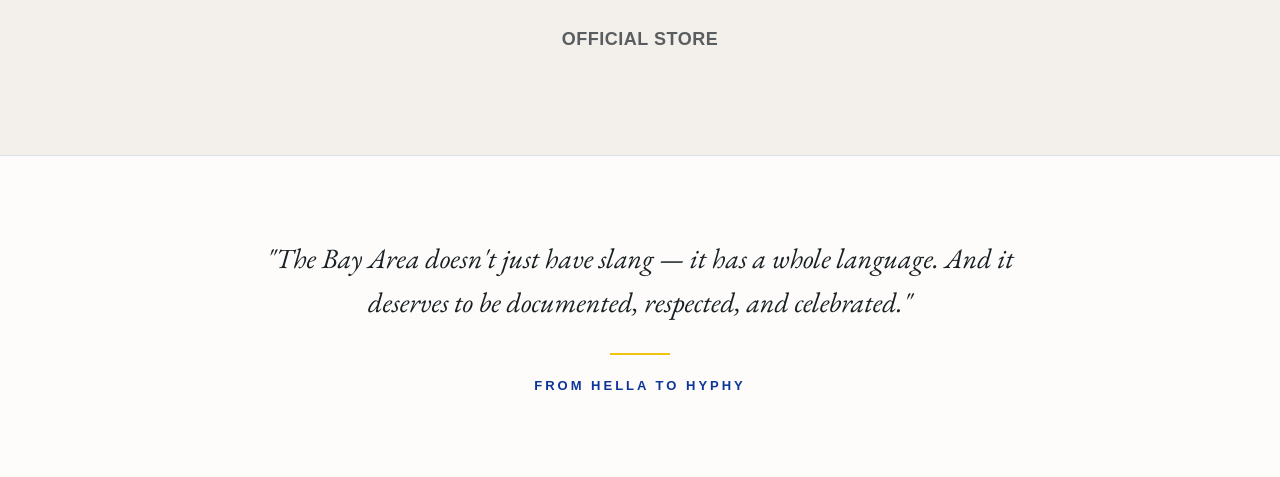
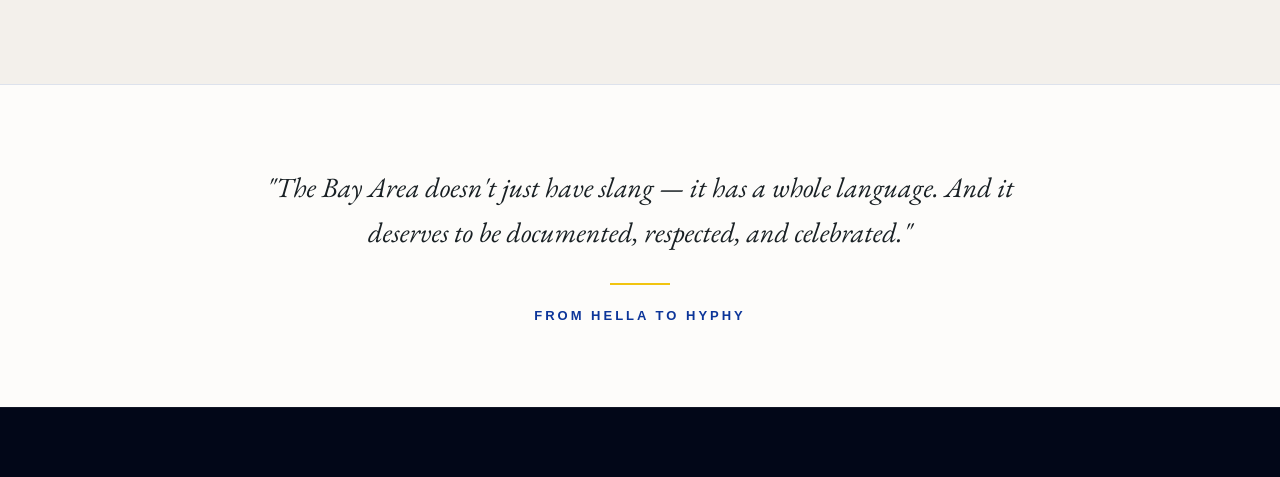
Before and after one commit to mrlooksoogood/fromhellatohyphy, a plain HTML site: page 404.html in a window 1280 px wide. Shown: the part 2656-3133 px from the top of the page. Drawn offline with nearby package versions, Linux system fonts and the light colour scheme; a web font is replaced by a local one.

Commit message:
Retailers: remove Official Store
Co-Authored-By: Claude Opus 4.8 <noreply@anthropic.com>

```diff
--- a/404.html
+++ b/404.html
@@ -1589,7 +1589,6 @@ a { text-decoration: none; color: inherit; }
           <a href="https://www.barnesandnoble.com/w/from-hella-to-hyphy-firstclass-media/1149174348?ean=9798993317809" target="_blank">BARNES &amp; NOBLE</a>
           <a href="https://bookshop.org/p/books/from-hella-to-hyphy-the-bay-area-slang-dictionary-firstclass-media/dcbad9f9d86e6e63" target="_blank">BOOKSHOP.ORG</a>
           <a href="https://www.marcusbooks.com" target="_blank">MARCUS BOOKS</a>
-          <a href="https://clothtalk.net" target="_blank">OFFICIAL STORE</a>
         </div>
       </div>
     </div>
```
Also changed, not shown: index.html (+0 -1 lines).
